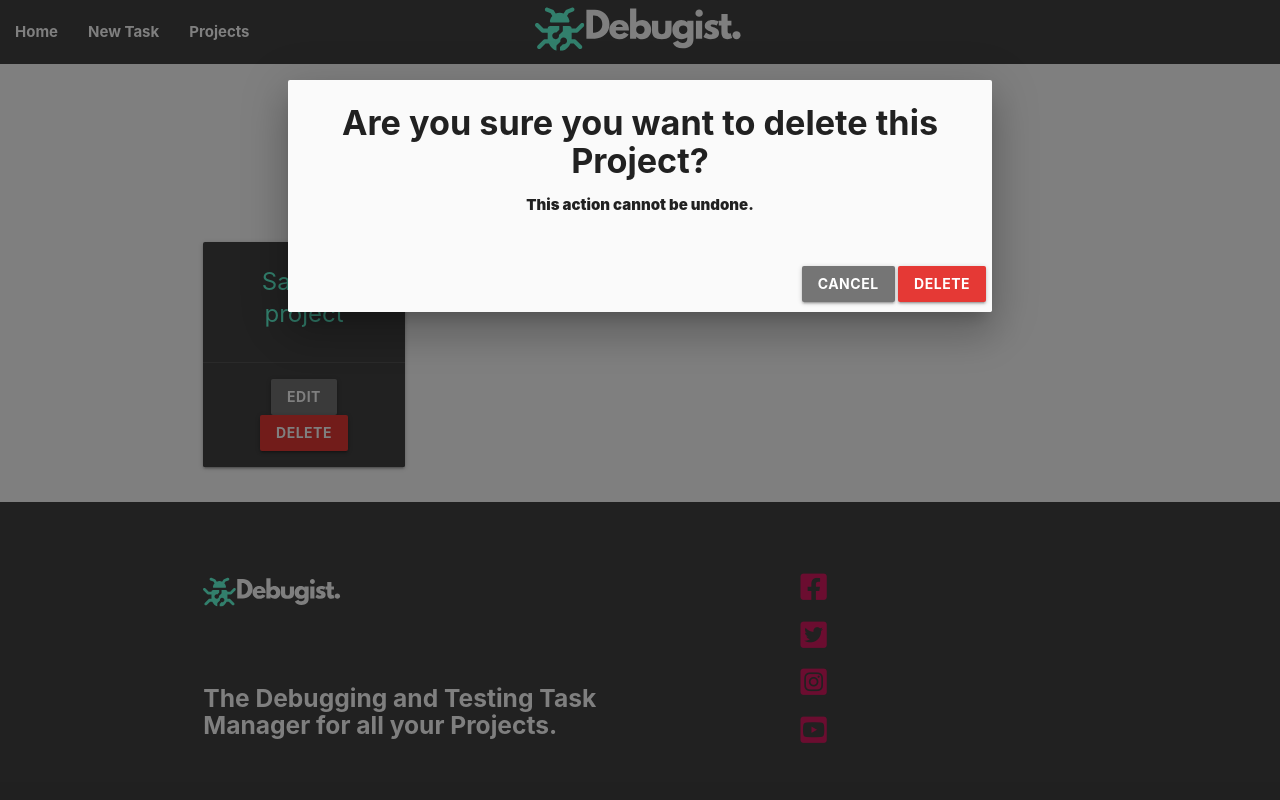
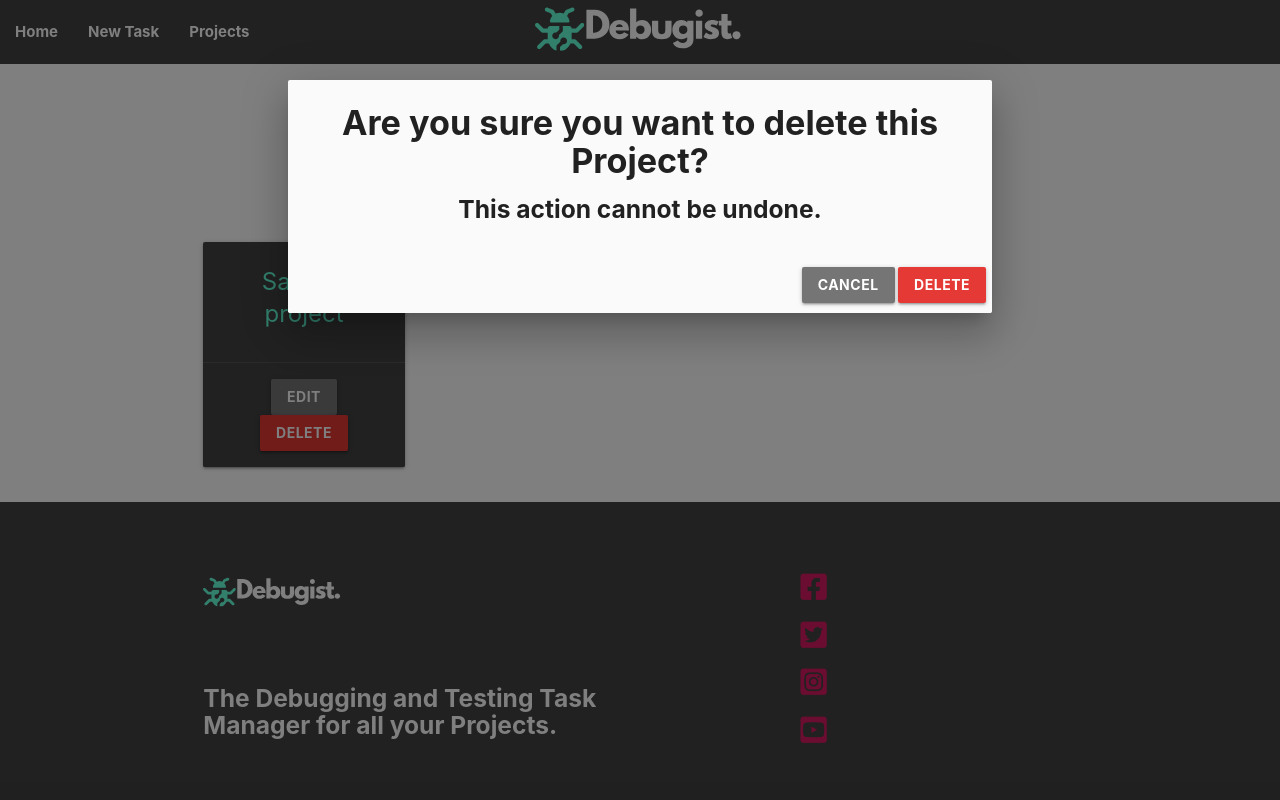
Before and after one commit to develosi/debugist-project, a Flask app: page /projects in a window 1280 px wide, after a click on "DELETE". Run offline with Flask 2, Linux system fonts and the light colour scheme; tables that the repository leaves empty hold one stand-in row (values such as "Sample post"); some libraries are stand-ins or nearby versions.

Commit message:
Update format to h5 in body of modal and tidy code

```diff
--- a/debugist/templates/projects.html
+++ b/debugist/templates/projects.html
@@ -31,32 +31,13 @@
                     <div id="deleteProjectModal-{{ project.id }}" class="modal">
                         <div class="modal-content">
                             <h4><b>Are you sure you want to delete this Project?</b></h4>
-                            <p><b>This action cannot be undone.</b></p>
+                            <h5><b>This action cannot be undone.</b></h5>
                         </div>
-                        <div class="modal-footer">
+                        <div class="modal-footer center-align">
                             <a href="modal-close" class="modal-close btn grey darken-1">Cancel</a>
                             <a href="{{ url_for('delete_project', project_id=project.id) }}" class="btn red darken-1">Delete</a>
                         </div>
                     </div>
-
-
-
-                <!--
-
-                <a class="waves-effect waves-light btn modal-trigger" href="#modal1">Modal</a>
-
-                <div id="modal1" class="modal">
-                    <div class="modal-content">
-                        <h4>Modal Header</h4>
-                        <p>A bunch of text</p>
-                    </div>
-                    <div class="modal-footer">
-                        <a href="#!" class="modal-close waves-effect waves-green btn-flat">Agree</a>
-                    </div>
-                </div>
-                -->
-
-
 
 
             </div>
```
